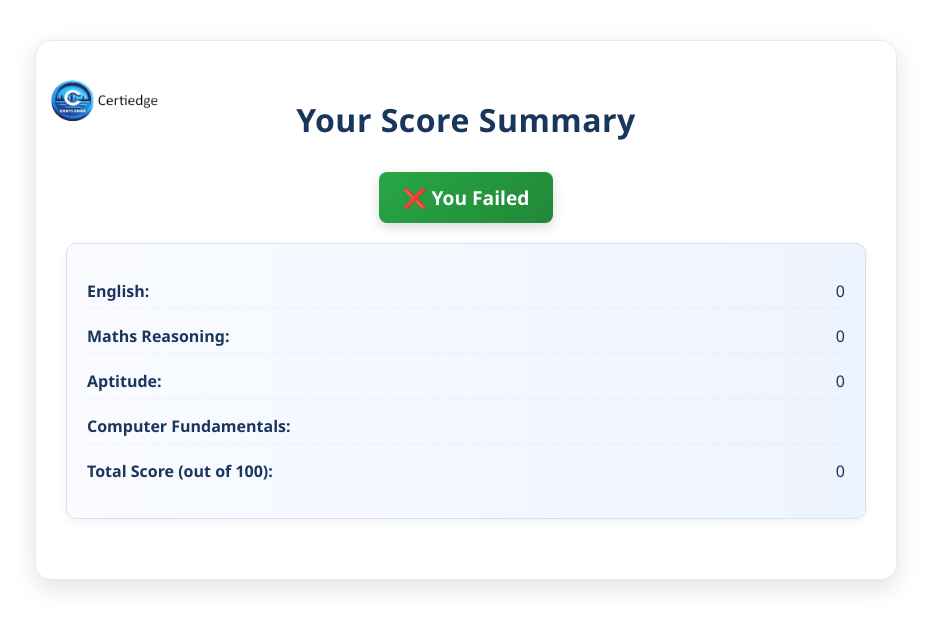
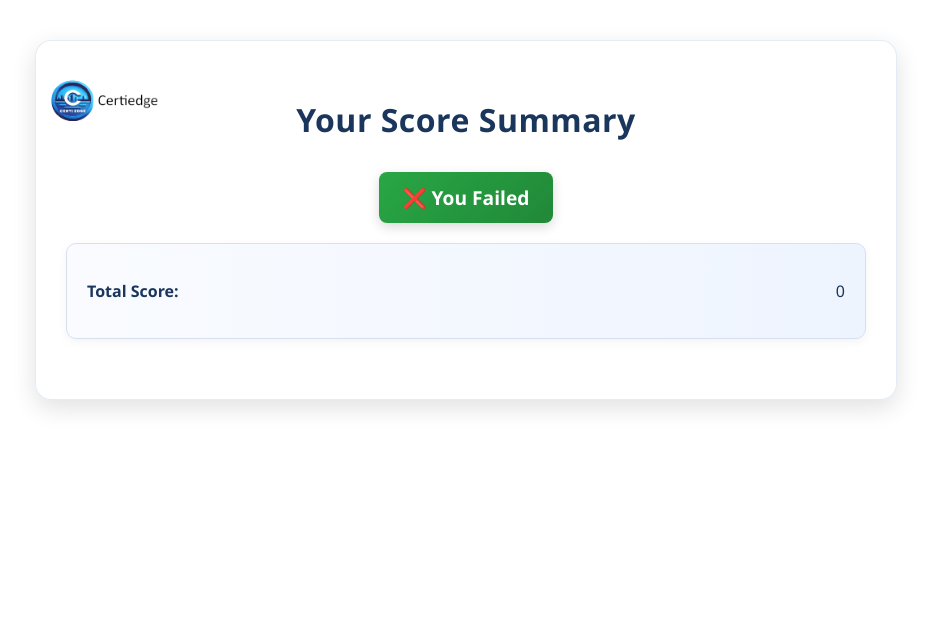
Before and after one commit to Sneh-sehrawat/aptitude-test, a React (Vite) app in the folder aptitude-client/: page /result in a window 1280 px wide. Shown: the top 630 px of the page, without its empty margins (174-1105 px from the left). Built offline with nearby package versions, Linux system fonts and the light colour scheme; sample sign-in values are in the browser's storage.

Commit message:
changes due to new test

```diff
--- a/aptitude-client/src/pages/MockPage.jsx
+++ b/aptitude-client/src/pages/MockPage.jsx
@@ -221,7 +221,6 @@ function MockTest() {
       <div className="quiz-wrapper">
         <div className="quiz-left">
           <div className="left-top">
-            <h3 className="section-heading">Section: {currentQ.section}</h3>
             <h2>Question {currentIndex + 1}</h2>
             <p className="question-text">{currentQ.questionText}</p>
 
--- a/aptitude-client/src/pages/MockResultPage.jsx
+++ b/aptitude-client/src/pages/MockResultPage.jsx
@@ -35,7 +35,7 @@ function MockResultPage() {
     ? "Excellent work!"
     : calculatedScore.total >= 60
     ? "Good job! Keep improving."
-    : calculatedScore.total >= 50
+    : calculatedScore.total >= 20
     ? "You passed. Keep practicing."
     : "Fail - You need more practice.";
 
@@ -45,16 +45,13 @@ function MockResultPage() {
 
       <h2>Mock Test Score Summary</h2>
       <p className="pass-fail">
-        {calculatedScore.total >= 50
+        {calculatedScore.total >= 20
           ? '🎉 Congratulations, You Passed!'
           : '❌ You Failed'}
       </p>
 
       <div className="score-breakdown">
-        <p><strong>English:</strong> {calculatedScore.English}</p>
-        <p><strong>Maths Reasoning:</strong> {calculatedScore.MathsReasoning}</p>
-        <p><strong>Aptitude:</strong> {calculatedScore.Aptitude}</p>
-        <p><strong>Total Score (out of 100):</strong> {calculatedScore.total}</p>
+        <p><strong>Total Score:</strong> {calculatedScore.total}</p>
         <p><strong>Remark:</strong> {remark}</p>
       </div>
 
--- a/aptitude-client/src/pages/MockReviewPage.jsx
+++ b/aptitude-client/src/pages/MockReviewPage.jsx
@@ -53,7 +53,7 @@ function MockReviewPage() {
         const userAnswer = answers[q._id];
         if (userAnswer) {
           const isCorrect = userAnswer === q.correctAnswer;
-          const score = isCorrect ? 2 : -1;
+          const score = isCorrect ? 1 : 0;
           scoreData[q.section] += score;
           scoreData.total += score;
         }
--- a/aptitude-client/src/pages/QuizPage.jsx
+++ b/aptitude-client/src/pages/QuizPage.jsx
@@ -11,7 +11,7 @@ function QuizPage() {
   const [answers, setAnswers] = useState({});
   const [skipped, setSkipped] = useState([]);
   const [flagged, setFlagged] = useState([]);
-  const [timeLeft, setTimeLeft] = useState(50* 60);
+  const [timeLeft, setTimeLeft] = useState(30* 60);
   const [chatMessages, setChatMessages] = useState([]);
   const [loading, setLoading] = useState(false);
   const [isChatMinimized, setIsChatMinimized] = useState(true);
@@ -290,7 +290,7 @@ function QuizPage() {
       const userAnswer = answersToUse[q._id];
       if (userAnswer) {
         const isCorrect = userAnswer === q.correctAnswer;
-        const score = isCorrect ? 2 : -1;
+        const score = isCorrect ? 1 : 0;
           const bucket = mapSectionToScoreKey(q.section);
 
   if (bucket) {
@@ -420,7 +420,6 @@ function QuizPage() {
       <div className="quiz-wrapper">
         <div className="quiz-left">
           <div className="left-top">
-            <h3 className="section-heading">Section: {currentQ.section}</h3>
             <h2>Question {currentIndex + 1}</h2>
             <p className="question-text">{currentQ.questionText}</p>
           </div>
--- a/aptitude-client/src/pages/ResultPage.jsx
+++ b/aptitude-client/src/pages/ResultPage.jsx
@@ -61,17 +61,13 @@ function ResultPage() {
 
       <h2>Your Score Summary</h2>
       <p className="pass-fail">
-        {calculatedScore.total >= 50
+        {calculatedScore.total >= 20
           ? '🎉 Congratulations, You Passed!'
           : '❌ You Failed'}
       </p>
 
       <div className="score-breakdown">
-        <p><strong>English:</strong> {calculatedScore.English}</p>
-        <p><strong>Maths Reasoning:</strong> {calculatedScore.MathsReasoning}</p>
-        <p><strong>Aptitude:</strong> {calculatedScore.Aptitude}</p>
-        <p><strong>Computer Fundamentals:</strong> {calculatedScore.computerFundamentals}</p>
-        <p><strong>Total Score (out of 100):</strong> {calculatedScore.total}</p>
+        <p><strong>Total Score:</strong> {calculatedScore.total}</p>
       </div>
 
 
--- a/aptitude-client/src/pages/ReviewPage.jsx
+++ b/aptitude-client/src/pages/ReviewPage.jsx
@@ -95,7 +95,7 @@ const flaggedOnlyCount = flagged.filter(
   if (!userAnswer) return;
 
   const isCorrect = userAnswer === q.correctAnswer;
-  const score = isCorrect ? 2 : -1;
+  const score = isCorrect ? 1 : 0;
 
   const bucket = mapSectionToScoreKey(q.section);
 
```
